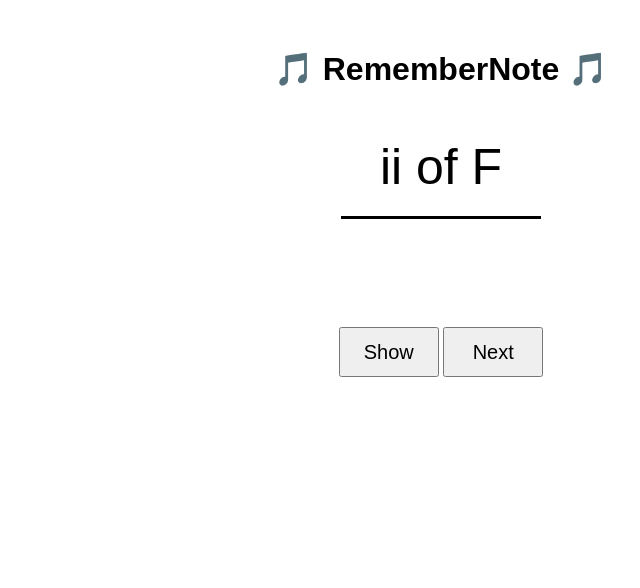
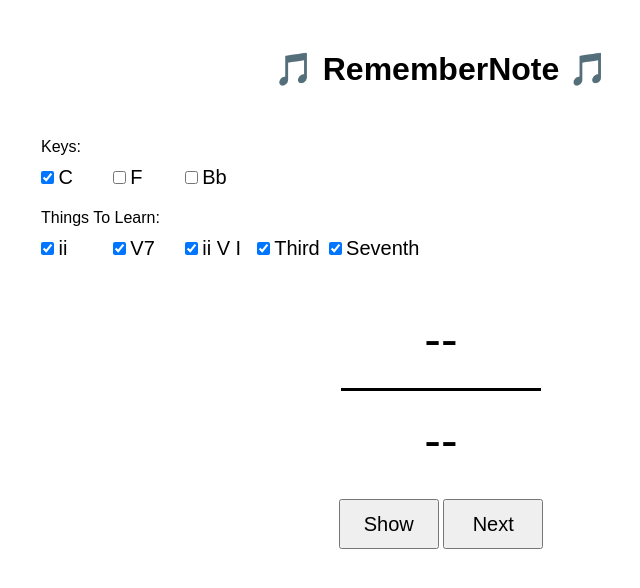
Before and after one commit to MattAlanWright/MattAlanWright.github.io, a plain HTML site: page remembernote/index.html in a window 1280 px wide. Shown: the whole page, without its empty margins (199-839 px from the left). Drawn offline with Linux system fonts and the light colour scheme.

Commit message:
Add config

```diff
--- a/remembernote/index.html
+++ b/remembernote/index.html
@@ -10,30 +10,39 @@
         <div class="container">
             <h1 class="page-header">🎵 RememberNote 🎵</h1>
 
-            <!-- <section class="config-card">
+            <section class="config-card">
                 <p class="config-label">Keys:</p>
                 <div class="config-selector" id="key-selector">
-                    <input type="checkbox" id="C" name="C" />
-                    <label for="C">C</label>
+                    <input type="checkbox" id="c-checkbox" name="key" checked/>
+                    <label for="c-checkbox">C</label>
 
-                    <input type="checkbox" id="F" name="F" />
-                    <label for="F">F</label>
+                    <input type="checkbox" id="f-checkbox" name="key" />
+                    <label for="f-checkbox">F</label>
 
-                    <input type="checkbox" id="Bb" name="Bb" />
-                    <label for="Bb">Bb</label>
+                    <input type="checkbox" id="bb-checkbox" name="key" />
+                    <label for="bb-checkbox">Bb</label>
                 </div>
             </section>
 
             <section class="config-card">
                 <p class="config-label">Things To Learn:</p>
                 <div class="config-selector" id="test-selector">
-                    <input type="checkbox" id="five-seven" name="five-seven" />
-                    <label for="five-seven">V7</label>
+                    <input type="checkbox" id="two-checkbox" name="questions" checked />
+                    <label for="two-checkbox">ii</label>
 
-                    <input type="checkbox" id="two-five-one" name="two-five-one" />
-                    <label for="two-five-one">ii V I</label>
+                    <input type="checkbox" id="five-seven-checkbox" name="questions" checked />
+                    <label for="five-seven-checkbox">V7</label>
+
+                    <input type="checkbox" id="two-five-one-checkbox" name="questions" checked />
+                    <label for="two-five-one-checkbox">ii V I</label>
+
+                    <input type="checkbox" id="chord-third-checkbox" name="questions" checked />
+                    <label for="chord-third-checkbox">Third</label>
+
+                    <input type="checkbox" id="chord-seventh-checkbox" name="questions" checked/>
+                    <label for="chord-seventh-checkbox">Seventh</label>
                 </div>
-            </section> -->
+            </section>
 
             <section class="flash-card-presentation">
                 <div class="flash-card-field">
--- a/remembernote/index.js
+++ b/remembernote/index.js
@@ -1,3 +1,31 @@
+// Elements
+const flashCardQuestionText = document.getElementById("flash-card-question");
+const flashCardAnswerText = document.getElementById("flash-card-answer");
+const showBtn = document.getElementById("show-btn");
+const nextBtn = document.getElementById("next-btn");
+
+const keyCheckboxes = {
+    C: document.getElementById("c-checkbox"),
+    F: document.getElementById("f-checkbox"),
+    Bb: document.getElementById("bb-checkbox"),
+}
+
+const keyQuestionCheckboxes = {
+    two: document.getElementById("two-checkbox"),
+    fiveSeven: document.getElementById("five-seven-checkbox"),
+    twoFiveOne: document.getElementById("two-five-one-checkbox"),
+}
+
+const chordQuestionCheckboxes = {
+    chordThird: document.getElementById("chord-third-checkbox"),
+    chordSeventh: document.getElementById("chord-seventh-checkbox"),
+}
+
+const state = {
+    currentQuestionIndex: 0,
+    questionsAndAnswers: []
+}
+
 function makeKey(key, chords) {
     return {
         key: key,
@@ -21,7 +49,7 @@ function makeChord(name, notes) {
     return chord;
 }
 
-const chords = {
+const allChords = {
     // C
     Dm7: makeChord("Dm7", ["D", "F", "A", "C"]),
     G7: makeChord("G7", ["G", "B", "D", "F"]),
@@ -38,13 +66,11 @@ const chords = {
     Bbmaj7: makeChord("Bbmaj7", ["Bb", "D", "F", "A"]),
 };
 
-const keys = [
-    makeKey("C", [chords.Dm7, chords.G7, chords.Cmaj7]),
-    makeKey("F", [chords.Gm7, chords.C7, chords.Fmaj7]),
-    makeKey("Bb", [chords.Cm7, chords.F7, chords.Bbmaj7]),
-];
-
-let currentQuestionIndex = 0;
+const allKeys = {
+    C: makeKey("C", [allChords.Dm7, allChords.G7, allChords.Cmaj7]),
+    F: makeKey("F", [allChords.Gm7, allChords.C7, allChords.Fmaj7]),
+    Bb: makeKey("Bb", [allChords.Cm7, allChords.F7, allChords.Bbmaj7]),
+};
 
 function makeV7QuestionAndAnswer(key) {
     return {
@@ -67,72 +93,130 @@ function makeTwoFiveOneQuestionAndAnswer(key) {
     };
 }
 
-function makeThirdOfChordQuestionAndAnswer(chordName) {
-    const chord = chords[chordName];
+function makeThirdOfChordQuestionAndAnswer(chord) {
     return {
         question: `3rd of ${chord.name}`,
         answer: chord.iii,
     };
 }
 
-function makeSeventhOfChordQuestionAndAnswer(chordName) {
-    const chord = chords[chordName];
+function makeSeventhOfChordQuestionAndAnswer(chord) {
     return {
         question: `7th of ${chord.name}`,
         answer: chord.vii,
     };
 }
 
-function makeQuestionsAndAnswers(keys) {
-    const questionsAndAnswers = [];
+const keyQuestionGenerators = {
+    two: makeTwoQuestionAndAnswer,
+    fiveSeven: makeV7QuestionAndAnswer,
+    twoFiveOne: makeTwoFiveOneQuestionAndAnswer,
+}
 
-    for (const key of keys) {
-        questionsAndAnswers.push(makeV7QuestionAndAnswer(key));
-        questionsAndAnswers.push(makeTwoQuestionAndAnswer(key));
-        questionsAndAnswers.push(makeTwoFiveOneQuestionAndAnswer(key));
-    }
-
-    // for (const chord in chords) {
-    //     questionsAndAnswers.push(makeThirdOfChordQuestionAndAnswer(chord));
-    //     questionsAndAnswers.push(makeSeventhOfChordQuestionAndAnswer(chord));
-    // }
-
-    return questionsAndAnswers;
+const chordQuestionGenerators = {
+    chordThird: makeThirdOfChordQuestionAndAnswer,
+    chordSeventh: makeSeventhOfChordQuestionAndAnswer
 }
 
 function getRandomInt(max) {
     return Math.floor(Math.random() * max);
 }
 
-function selectRandomQuestionAndAnswer(questionsAndAnswers) {
-    let i = getRandomInt(questionsAndAnswers.length);
-    while (i === currentQuestionIndex) {
-        i = getRandomInt(questionsAndAnswers.length);
-    }
-    currentQuestionIndex = i;
-    return questionsAndAnswers[i];
+for (const key in keyCheckboxes) {
+    keyCheckboxes[key].addEventListener("change", () => {
+        refresh();
+    });
 }
 
-const allQuestionsAndAnswers = makeQuestionsAndAnswers(keys);
+for (const questionType in keyQuestionCheckboxes) {
+    keyQuestionCheckboxes[questionType].addEventListener("change", () => {
+        refresh();
+    });
+}
 
-const flashCardQuestionText = document.getElementById("flash-card-question");
-const flashCardAnswerText = document.getElementById("flash-card-answer");
+function getCheckedKeys() {
+    const checkedKeys = [];
+    for (const key in keyCheckboxes) {
+        if (keyCheckboxes[key].checked) {
+            checkedKeys.push(allKeys[key]);
+        }
+    }
+    return checkedKeys;
+}
+
+function getCheckedKeyQuestions() {
+    const checkedQuestionGenerators = [];
+    for (const questionType in keyQuestionCheckboxes) {
+        if (keyQuestionCheckboxes[questionType].checked) {
+            checkedQuestionGenerators.push(keyQuestionGenerators[questionType]);
+        }
+    }
+    return checkedQuestionGenerators;
+}
+
+function getCheckedChordQuestions() {
+    const checkedChordQuestionGenerators = [];
+    for (const questionType in chordQuestionCheckboxes) {
+        if (chordQuestionCheckboxes[questionType].checked) {
+            checkedChordQuestionGenerators.push(chordQuestionGenerators[questionType]);
+        }
+    }
+    return checkedChordQuestionGenerators;
+}
+
+function buildQuestionsAndAnswers() {
+    const qas = [];
+
+    const activeKeys = getCheckedKeys();
+    const activeKeyQuestionGenerators = getCheckedKeyQuestions();
+    const activeChordQuestionGenerators = getCheckedChordQuestions();
+
+    for (const key of activeKeys) {
+        console.log(key)
+        for (const questionGenerator of activeKeyQuestionGenerators) {
+            qas.push(questionGenerator(key));
+        }
+
+        for (const questionGenerator of activeChordQuestionGenerators) {
+            qas.push(questionGenerator(key.chords.ii));
+            qas.push(questionGenerator(key.chords.V));
+            qas.push(questionGenerator(key.chords.I));
+        }
+    }
+
+    return qas;
+}
+
+function selectRandomQuestionAndAnswer() {
+    let i = getRandomInt(state.questionsAndAnswers.length);
+    state.currentQuestionIndex = i;
+    return state.questionsAndAnswers[i];
+}
+
+function clearQuestionAndAnswer() {
+    flashCardAnswerText.style.visibility = "visible";
+    flashCardQuestionText.innerText = "--";
+    flashCardAnswerText.innerText = "--";
+}
 
 function nextQuestionAndAnswer() {
     flashCardAnswerText.style.visibility = "hidden";
-    qa = selectRandomQuestionAndAnswer(allQuestionsAndAnswers);
+    qa = selectRandomQuestionAndAnswer();
     flashCardQuestionText.innerText = qa.question;
     flashCardAnswerText.innerText = qa.answer;
 }
 
-const showBtn = document.getElementById("show-btn");
+function refresh() {
+    state.questionsAndAnswers = buildQuestionsAndAnswers();
+    clearQuestionAndAnswer();
+}
+
 showBtn.addEventListener("click", () => {
     flashCardAnswerText.style.visibility = "visible";
 });
 
-const nextBtn = document.getElementById("next-btn");
 nextBtn.addEventListener("click", () => {
     nextQuestionAndAnswer();
 });
 
-nextQuestionAndAnswer();
+refresh()
```
